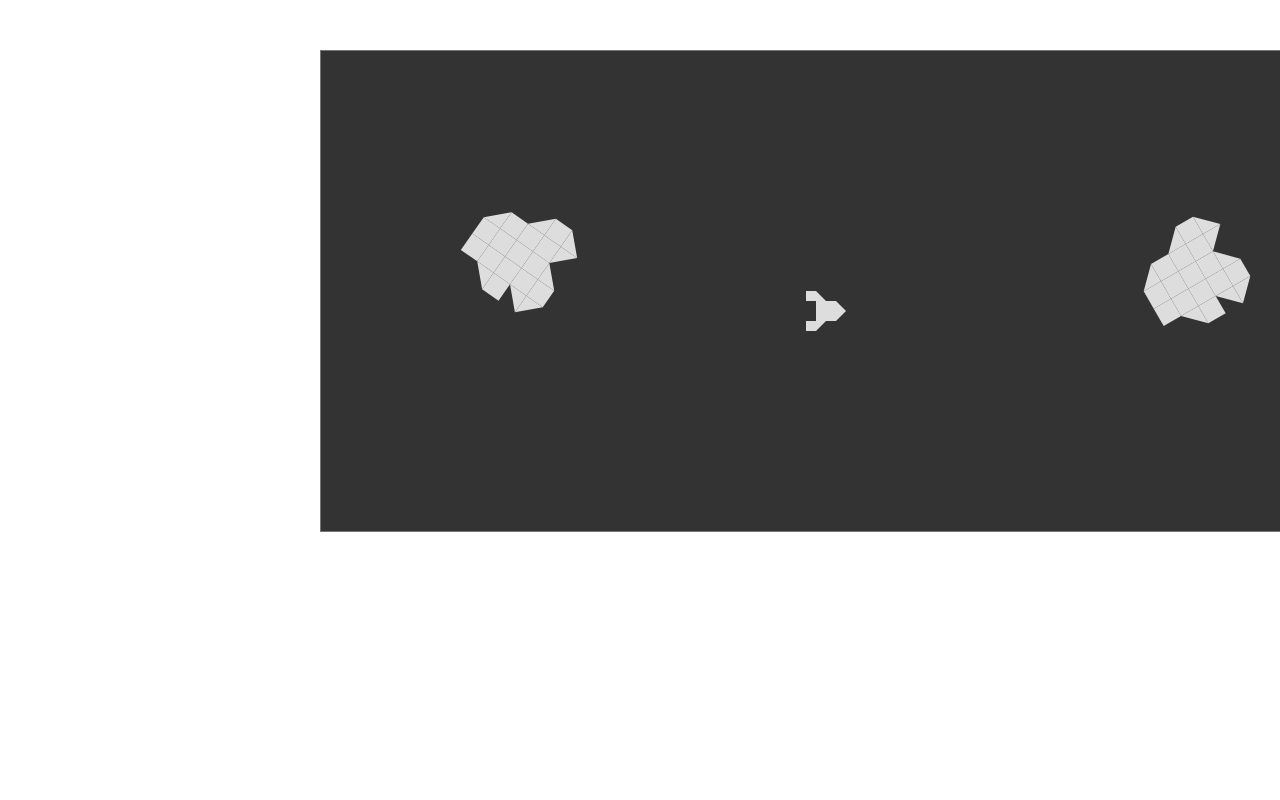
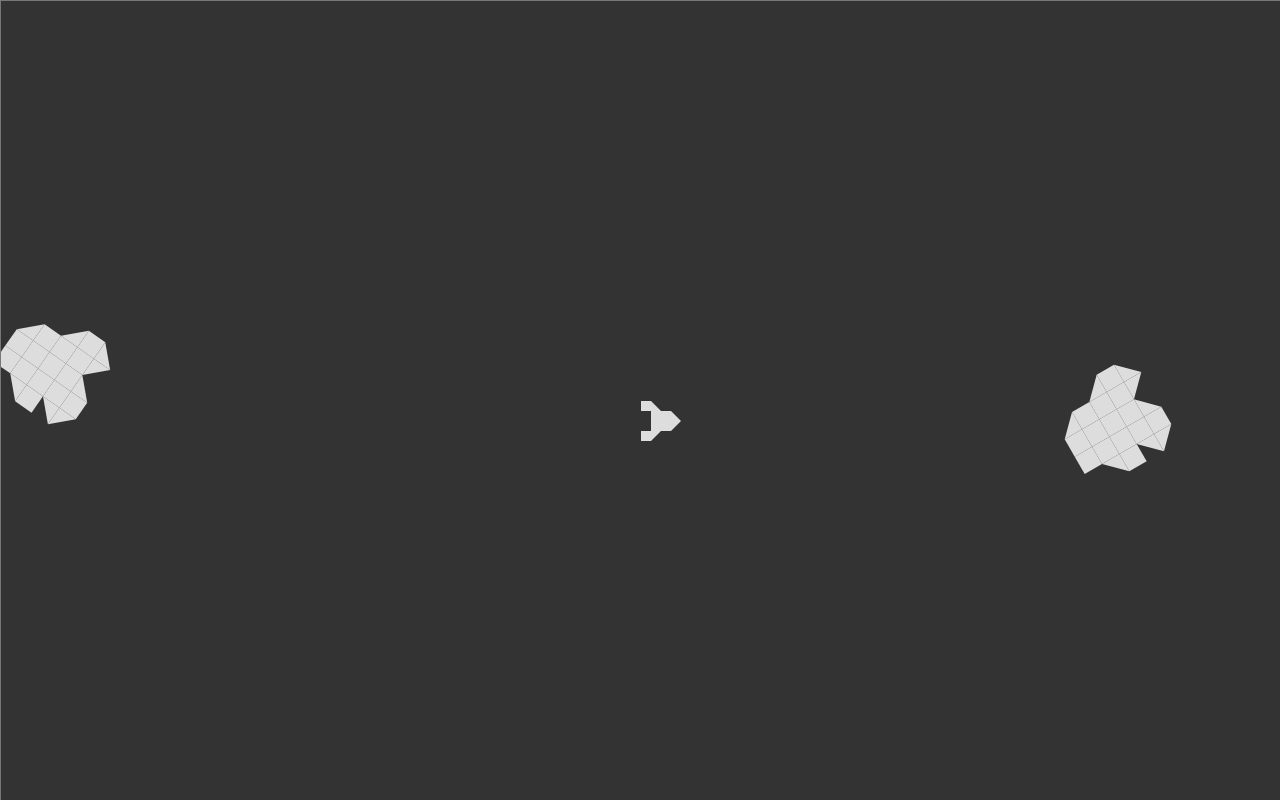
Before and after one commit to JeffreyArts/Asteroids, a plain HTML site: page asteroid.html in a window 1280 px wide. Drawn offline with nearby package versions, Linux system fonts and the light colour scheme.

Commit message:
Made playfield full screen

```diff
--- a/asteroid.html
+++ b/asteroid.html
@@ -57,7 +57,7 @@
 
 .bullet         { border-color: #f00 transparent transparent;border-radius: 30px 30px 0 0;border-style: solid;border-width: 20px 4px 0;}
 
-.game           { border: 1px solid #777; float: left; height: 480px; left: 25%; position: absolute; top: 50px; width: 970px;overflow: hidden; background-color:#333;}
+.game           { border: 1px solid #777; float: left; height: 100vh; left: 0%; position: absolute; top: 0px; width: 100vw;overflow: hidden; background-color:#333;}
 </style>
 
 <body>
```
